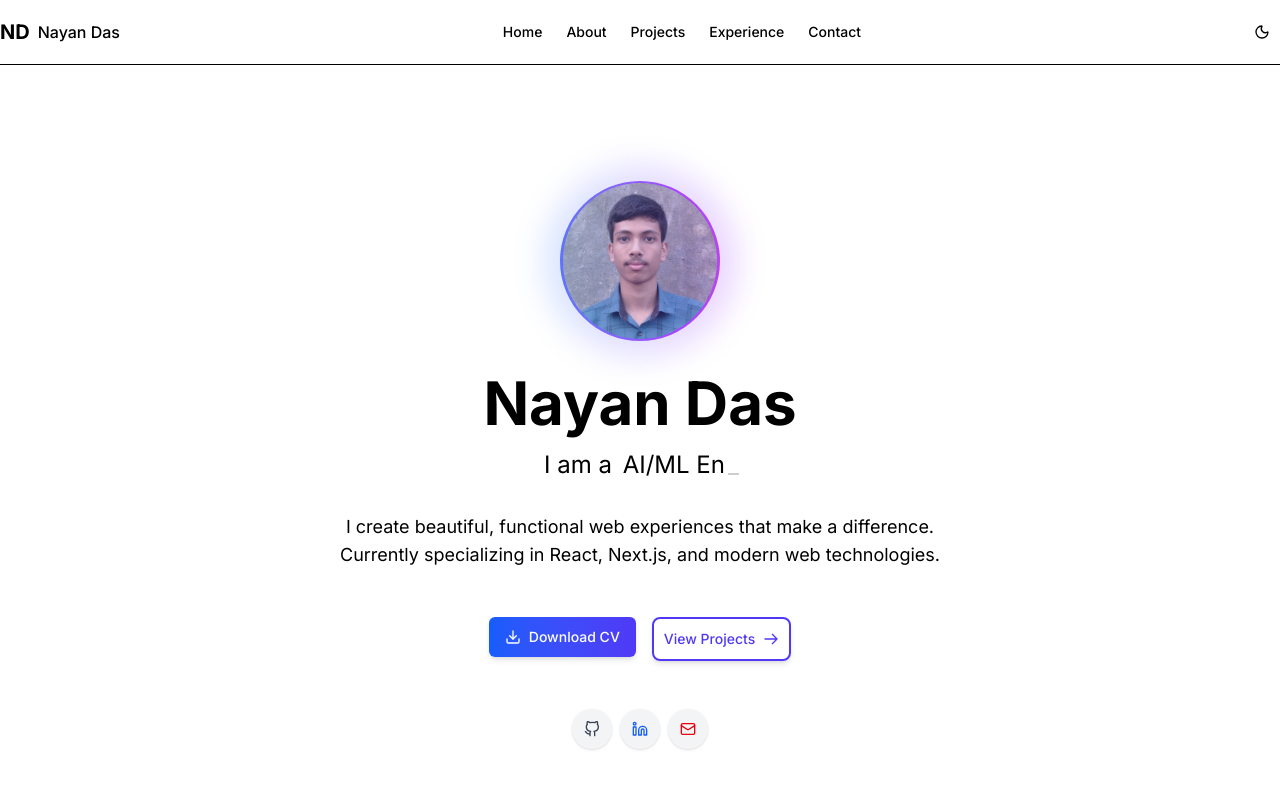
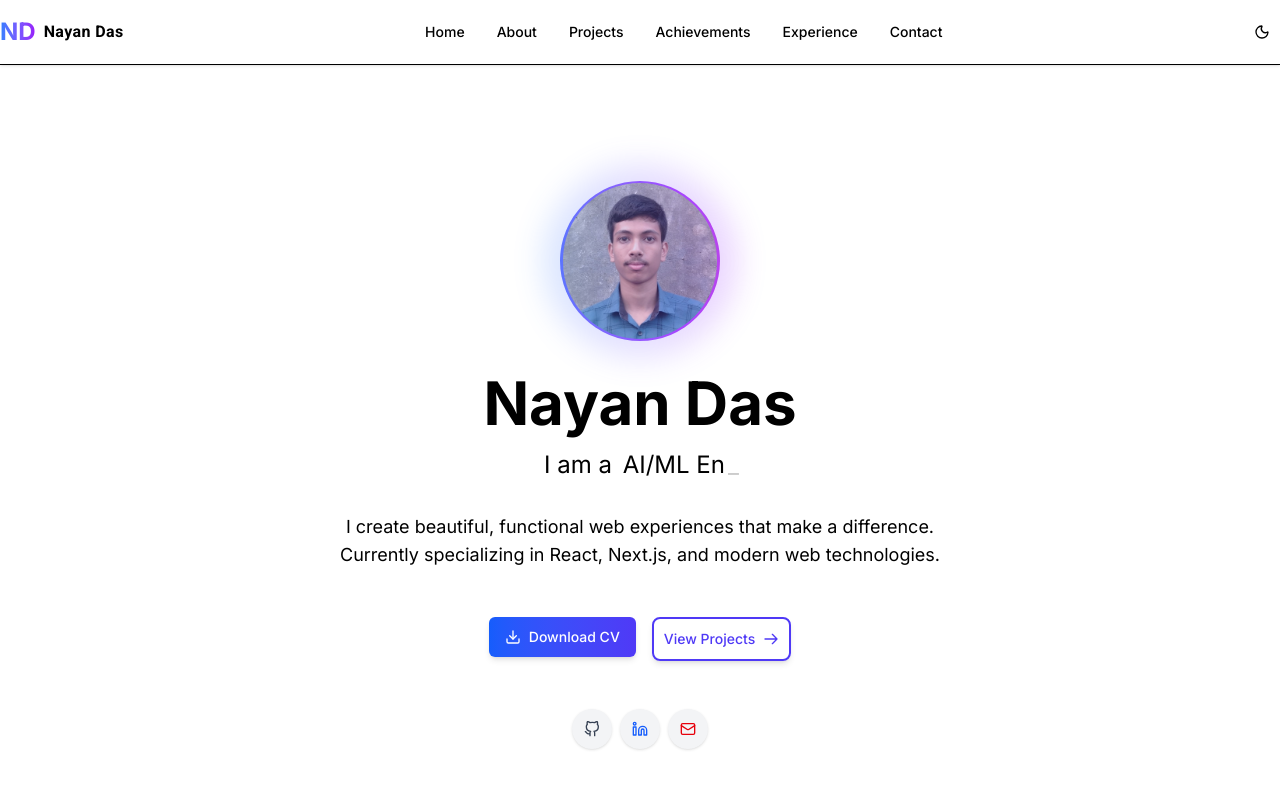
Before and after one commit to code-guru2004/nayan-das-portfolio, a Next.js app: page / in a window 1280 px wide. Shown: the top 800 px of the page. Built offline with nearby package versions, Linux system fonts and the light colour scheme.

Commit message:
Ui Update

```diff
--- a/app/layout.js
+++ b/app/layout.js
@@ -2,6 +2,7 @@ import { Inter } from "next/font/google";
 import "./globals.css";
 import { ThemeProvider } from "@/components/theme-provider";
 import { ToastContainer } from "react-toastify";
+
 
 const inter = Inter({ subsets: ["latin"] });
 
--- a/components/hero.jsx
+++ b/components/hero.jsx
@@ -86,7 +86,7 @@ export default function Hero() {
 
           <motion.p
             variants={itemVariants}
-            className="text-lg text-muted-foreground mb-12 max-w-2xl"
+            className="text-lg text-muted-foreground mb-12 max-w-2xl "
           >
             I create beautiful, functional web experiences that make a difference.
             Currently specializing in React, Next.js, and modern web technologies.
--- a/components/navbar.jsx
+++ b/components/navbar.jsx
@@ -1,10 +1,16 @@
 "use client";
 
 import { useState, useEffect } from "react";
-import { motion } from "framer-motion";
+import { motion, AnimatePresence } from "framer-motion";
 import { Button } from "@/components/ui/button";
 import { useTheme } from "next-themes";
 import { Sun, Moon, Menu, X } from "lucide-react";
+import { Roboto } from "next/font/google";
+
+const roboto = Roboto({
+  subsets: ["latin"],
+  weight: ["400", "500", "700"], // pick the weights you need
+});
 
 export default function Navbar() {
   const [mounted, setMounted] = useState(false);
@@ -21,37 +27,50 @@ export default function Navbar() {
     { name: "Home", href: "#home" },
     { name: "About", href: "#about" },
     { name: "Projects", href: "#projects" },
+    { name: "Achievements", href: "#achievements" },
     { name: "Experience", href: "#experience" },
     { name: "Contact", href: "#contact" },
   ];
 
   return (
     <motion.nav
-      initial={{ y: -100 }}
-      animate={{ y: 0 }}
-      transition={{ duration: 0.5 }}
-      className="sticky top-0 z-50 w-full border-b bg-background/95 backdrop-blur supports-[backdrop-filter]:bg-background/60"
+      initial={{ y: -80, opacity: 0 }}
+      animate={{ y: 0, opacity: 1 }}
+      transition={{ duration: 0.6, ease: "easeOut" }}
+      className="sticky top-0 z-50 w-full border-b bg-background/70 backdrop-blur-md supports-[backdrop-filter]:bg-background/50 shadow-sm"
     >
       <div className="container flex h-16 items-center justify-between">
-        <div className="flex items-center gap-2">
-          <div className="text-xl font-bold">ND</div>
-          <span className="hidden sm:inline-block font-medium">Nayan Das</span>
+        {/* Logo */}
+        <div className="flex items-center gap-2 cursor-pointer group">
+          <div className="text-2xl font-bold bg-gradient-to-r from-blue-500 to-purple-600 bg-clip-text text-transparent group-hover:scale-110 transition-transform">
+            ND
+          </div>
+          <span
+            className={`${roboto.className} hidden sm:inline-block font-semibold tracking-wide`}
+          >
+            Nayan Das
+          </span>
+
         </div>
 
         {/* Desktop Menu */}
-        <div className="hidden md:flex items-center space-x-6">
-          {menuItems.map((item) => (
-            <a
+        <div className="hidden md:flex items-center space-x-8">
+          {menuItems.map((item, idx) => (
+            <motion.a
               key={item.name}
               href={item.href}
-              className="text-sm font-medium transition-colors hover:text-primary"
+              whileHover={{ scale: 1.1, color: "var(--primary)" }}
+              transition={{ type: "spring", stiffness: 300 }}
+              className="relative text-sm font-medium text-muted-foreground hover:text-primary transition-colors after:absolute after:left-0 after:-bottom-1 after:h-[2px] after:w-0 after:bg-gradient-to-r after:from-blue-500 after:to-purple-600 after:transition-all after:duration-300 hover:after:w-full"
             >
               {item.name}
-            </a>
+            </motion.a>
           ))}
         </div>
 
+        {/* Actions */}
         <div className="flex items-center gap-2">
+          {/* Theme Toggle */}
           <Button
             variant="ghost"
             size="icon"
@@ -72,34 +91,39 @@ export default function Navbar() {
             className="md:hidden"
             onClick={toggleMenu}
           >
-            {isOpen ? <X className="h-5 w-5" /> : <Menu className="h-5 w-5" />}
+            {isOpen ? <X className="h-6 w-6" /> : <Menu className="h-6 w-6" />}
             <span className="sr-only">Toggle menu</span>
           </Button>
         </div>
       </div>
 
       {/* Mobile Menu */}
+      <AnimatePresence>
         {isOpen && (
           <motion.div
-          initial={{ opacity: 0, height: 0 }}
-          animate={{ opacity: 1, height: "auto" }}
-          exit={{ opacity: 0, height: 0 }}
-          className="md:hidden border-t"
+            initial={{ height: 0, opacity: 0 }}
+            animate={{ height: "auto", opacity: 1 }}
+            exit={{ height: 0, opacity: 0 }}
+            transition={{ duration: 0.3, ease: "easeInOut" }}
+            className="md:hidden border-t bg-background/95 backdrop-blur-md shadow-md"
           >
-          <div className="container py-4 space-y-4">
+            <div className="container py-4 flex flex-col space-y-4">
               {menuItems.map((item) => (
-              <a
+                <motion.a
                   key={item.name}
                   href={item.href}
-                className="block text-base font-medium transition-colors hover:text-primary"
+                  whileHover={{ x: 6 }}
+                  transition={{ type: "spring", stiffness: 300 }}
+                  className="text-base font-medium text-muted-foreground hover:text-primary transition-colors"
                   onClick={() => setIsOpen(false)}
                 >
                   {item.name}
-              </a>
+                </motion.a>
               ))}
             </div>
           </motion.div>
         )}
+      </AnimatePresence>
     </motion.nav>
   );
 }
```
Lines whose indentation alone changed are shown as unchanged.
